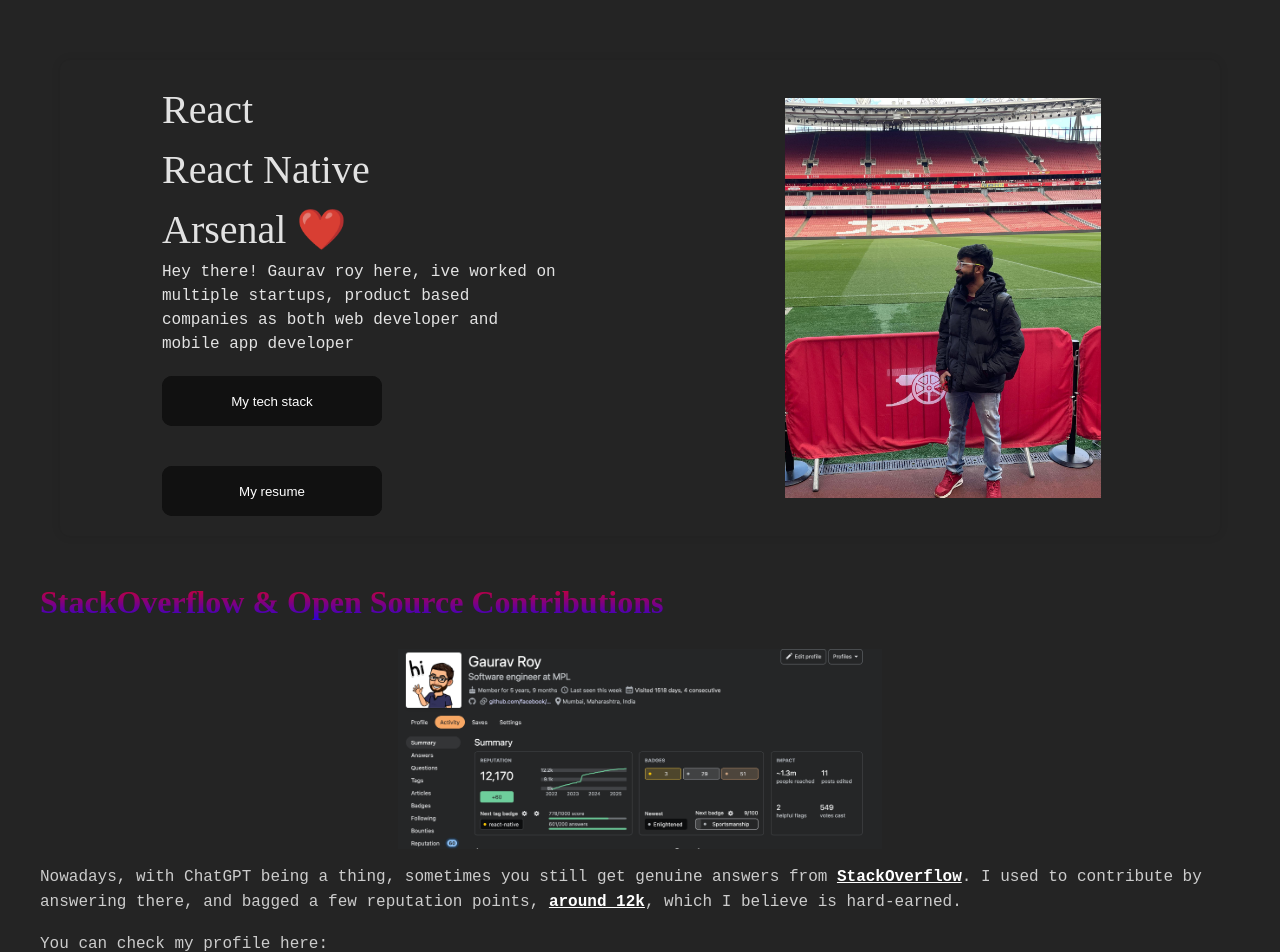
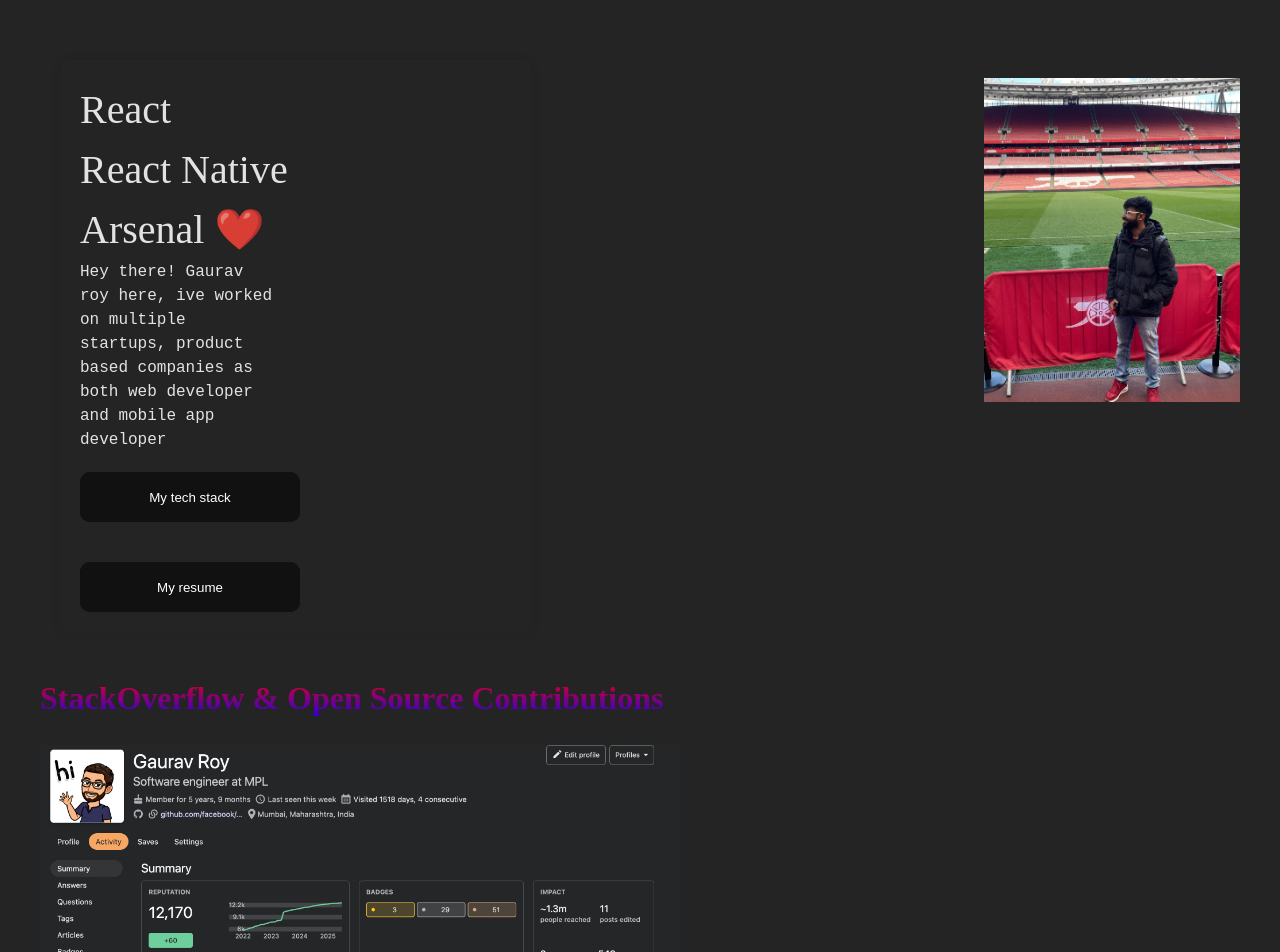
Before and after one commit to gauravroy1995/gauravroy1995.github.io, a React (Vite) app: page / in a window 1280 px wide. Shown: the top 952 px of the page. Built offline with nearby package versions, Linux system fonts and the light colour scheme; a web font is replaced by a local one.

Commit message:
added basic logo style

```diff
--- a/index.html
+++ b/index.html
@@ -2,12 +2,12 @@
 <html lang="en">
   <head>
     <meta charset="UTF-8" />
-    <link rel="icon" type="image/svg+xml" href="/vite.svg" />
+    <link rel="icon" type="image/jpeg" href="./src/assets/myimg.jpeg" />
     <style>
       @import url("https://fonts.googleapis.com/css2?family=Jersey+15&family=Quicksand:wght@300..700&display=swap");
     </style>
     <meta name="viewport" content="width=device-width, initial-scale=1.0" />
-    <title>Vite + React + TS</title>
+    <title>Gaurav's portfolio</title>
   </head>
   <body>
     <div id="root"></div>
--- a/src/components/HeroBanner.tsx
+++ b/src/components/HeroBanner.tsx
@@ -42,9 +42,9 @@
     "https://drive.google.com/file/d/1zbs9BucuaU0Xxknizrs02oqo83SFQgUg/view?usp=sharing";
 
   return (
-    <div>
+    <div className={styles.topMain}>
+      <div ref={bannerRef} className={styles.mainBann}>
         <section
-        ref={bannerRef}
           className={`${styles.heroBanner} ${isVisible ? styles.slideIn : ""}`}
         >
           <div
@@ -58,10 +58,13 @@
             <span className={`jersey15Font ${styles.introText}`}>
               React Native
             </span>
-          <span className={`jersey15Font ${styles.introText}`}>Arsenal ❤️</span>
+            <span className={`jersey15Font ${styles.introText}`}>
+              Arsenal ❤️
+            </span>
             <span className={styles.basicInfoText}>
-            Hey there! Gaurav roy here, ive worked on multiple startups, product
-            based companies as both web developer and mobile app developer
+              Hey there! Gaurav roy here, ive worked on multiple startups,
+              product based companies as both web developer and mobile app
+              developer
             </span>
             <section className={styles.buttonRow}>
               <div className={styles.buttonWraps}>
@@ -82,8 +85,13 @@
               </div>
             </section>
           </div>
-        <img src={myImg} className={styles.logo} alt="Vite logo" />
         </section>
+        <img
+          src={myImg}
+          className={`${styles.logo} ${isVisible ? styles.slideIn : ""}`}
+          alt="Vite logo"
+        />
+      </div>
       <StackOverflow />
     </div>
   );
--- a/src/components/MainHero/StackOverflow.css
+++ b/src/components/MainHero/StackOverflow.css
@@ -19,10 +19,11 @@
   background-clip: text;
 }
 .stackImg {
-  width: 100%;
+  width: 50vw;
   height: auto;
-  max-height: 200px;
+
   object-fit: contain;
+  align-self: flex-start;
 }
 .text {
   font-size: 1rem;
@@ -31,7 +32,7 @@
 }
 
 .highlight {
-  text-decoration: underline;
+  font-family: "Courier New", Courier, monospace;
   font-weight: bold;
   color: #ffffff;
 }
--- a/src/components/MainHero/StackOverflow.tsx
+++ b/src/components/MainHero/StackOverflow.tsx
@@ -15,8 +15,8 @@
         <span className="highlight">around 12k</span>, which I believe is
         hard-earned.
       </p>
-      <span className="text">You can check my profile here: </span>
-
+      <span className="text">
+        You can check my profile here:{" "}
         <a
           href="https://stackoverflow.com/users/11355303/gaurav-roy"
           target="_blank"
@@ -24,7 +24,9 @@
           className="link"
         >
           My StackOverflow Profile
-      </a>
+        </a>{" "}
+      </span>
+
       <p className="text">
         Also, you can't contribute to Open Source unless you've actually
         deep-dived and worked on it.
--- a/src/components/Tools/TechIcons.css
+++ b/src/components/Tools/TechIcons.css
@@ -3,7 +3,6 @@
   flex-wrap: wrap;
   gap: 50px;
   justify-content: center;
-  margin-top: 80px;
 }
 
 .icon {
--- a/src/styles/HeroBanner.module.css
+++ b/src/styles/HeroBanner.module.css
@@ -9,26 +9,32 @@
   transition: opacity 1s ease-out, transform 1s ease-out;
   display: flex;
   align-items: center;
+  flex: 0.5;
   /* flex-wrap: wrap; */
   gap: 20px; /* Add spacing between elements */
-  flex-direction: row;
-  flex-wrap: wrap;
-  justify-content: space-around;
 
   /* flex-grow: 1; */
 }
+.mainBann {
+  display: flex;
+  flex: 1;
+  flex-direction: row;
+  justify-content: space-between;
+  flex-wrap: wrap;
+}
 
-/* Trigger the Hero Banner Slide-in */
-.slideIn {
-  opacity: 1;
-  transform: translateX(0);
+.topMain {
+  display: flex;
+  flex-direction: column;
+  flex: 1;
 }
 
 /* Logo Responsiveness */
 .logo {
   display: flex;
-  flex: auto;
+
   height: auto;
+  flex-wrap: wrap;
   width: clamp(120px, 20vw, 300px);
   object-fit: contain;
 
@@ -37,6 +43,15 @@
   max-height: 50vh;
   max-width: 350px;
   border-radius: 10px;
+  opacity: 0;
+  transition: opacity 1s ease-out, transform 1s ease-out;
+  transform: translateX(200%);
+}
+
+/* Trigger the Hero Banner Slide-in */
+.slideIn {
+  opacity: 1;
+  transform: translateX(0);
 }
 
 /* Hover Effects */
--- a/vite.config.ts
+++ b/vite.config.ts
@@ -3,6 +3,6 @@
 
 // https://vite.dev/config/
 export default defineConfig({
-  base: "/gauravroy1995.github.io/",
+  base: "./gauravroy1995.github.io/",
   plugins: [react()],
 });
```
Also changed, not shown: 5 other files (tests, documents, lock files or other folders). Lines whose indentation alone changed are shown as unchanged.
